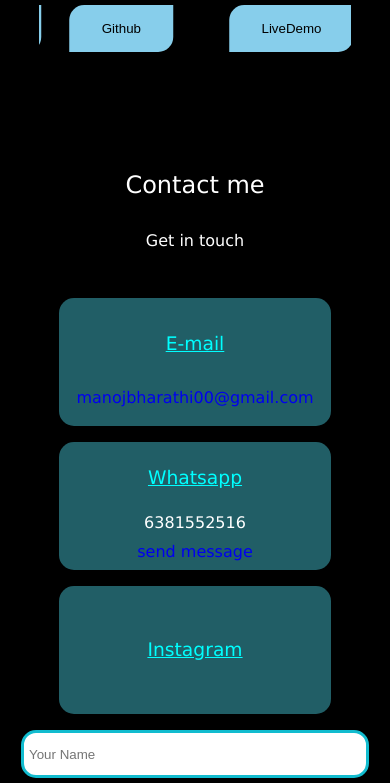
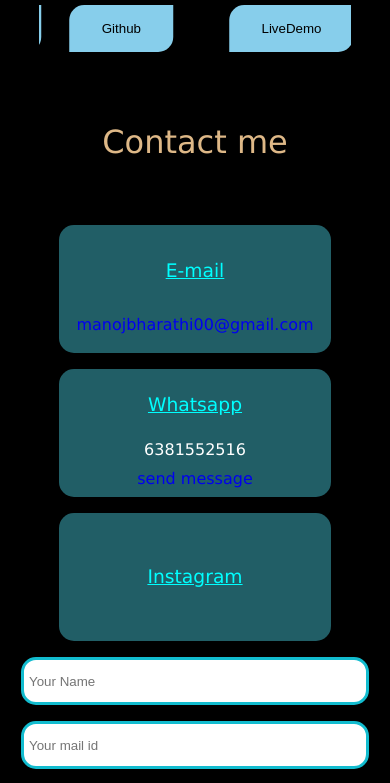
Before and after one commit to Manojkbharathi/portfolio, a React (Create React App) app: page / in a window 390 px wide. Shown: the part 3240-4023 px from the top of the page. Built offline with nearby package versions, Linux system fonts and the light colour scheme.

Commit message:
done some changes

```diff
--- a/src/components/contact/Contacts.css
+++ b/src/components/contact/Contacts.css
@@ -1,11 +1,9 @@
-.contact-container {
+.contact {
   text-align: center;
   gap: 2rem;
-  display: flex;
-  flex-direction: column;
 }
 
-.contact {
+.contact-container {
   height: 100vh;
   width: 100vw;
   display: flex;
@@ -13,6 +11,10 @@
   justify-content: center;
   gap: 15rem;
   text-align: center;
+}
+.title-contact {
+  font-size: 2rem;
+  color: burlywood;
 }
 .card {
   background-color: rgb(33, 94, 102);
@@ -75,9 +77,13 @@ textarea {
 }
 
 @media screen and (max-width: 900px) {
-  .contact {
+  .contact-container {
     display: flex;
     flex-direction: column;
     gap: 0;
   }
+  .title-contact {
+    position: relative;
+    top: -3rem;
+  }
 }
--- a/src/components/contact/Contacts.js
+++ b/src/components/contact/Contacts.js
@@ -16,10 +16,9 @@ const Contacts = () => {
   }
 
   return (
-    <div className='contact-container'>
-      <h2>Contact me</h2>
-      <p>Get in touch</p>
-      <div className='contact' id='contact'>
+    <div className='contact' id='contact'>
+      <h2 className='title-contact'>Contact me</h2>
+      <div className='contact-container'>
         <div className='total-cards'>
           <article className='card'>
             <h3 className='title'>E-mail</h3>
```
